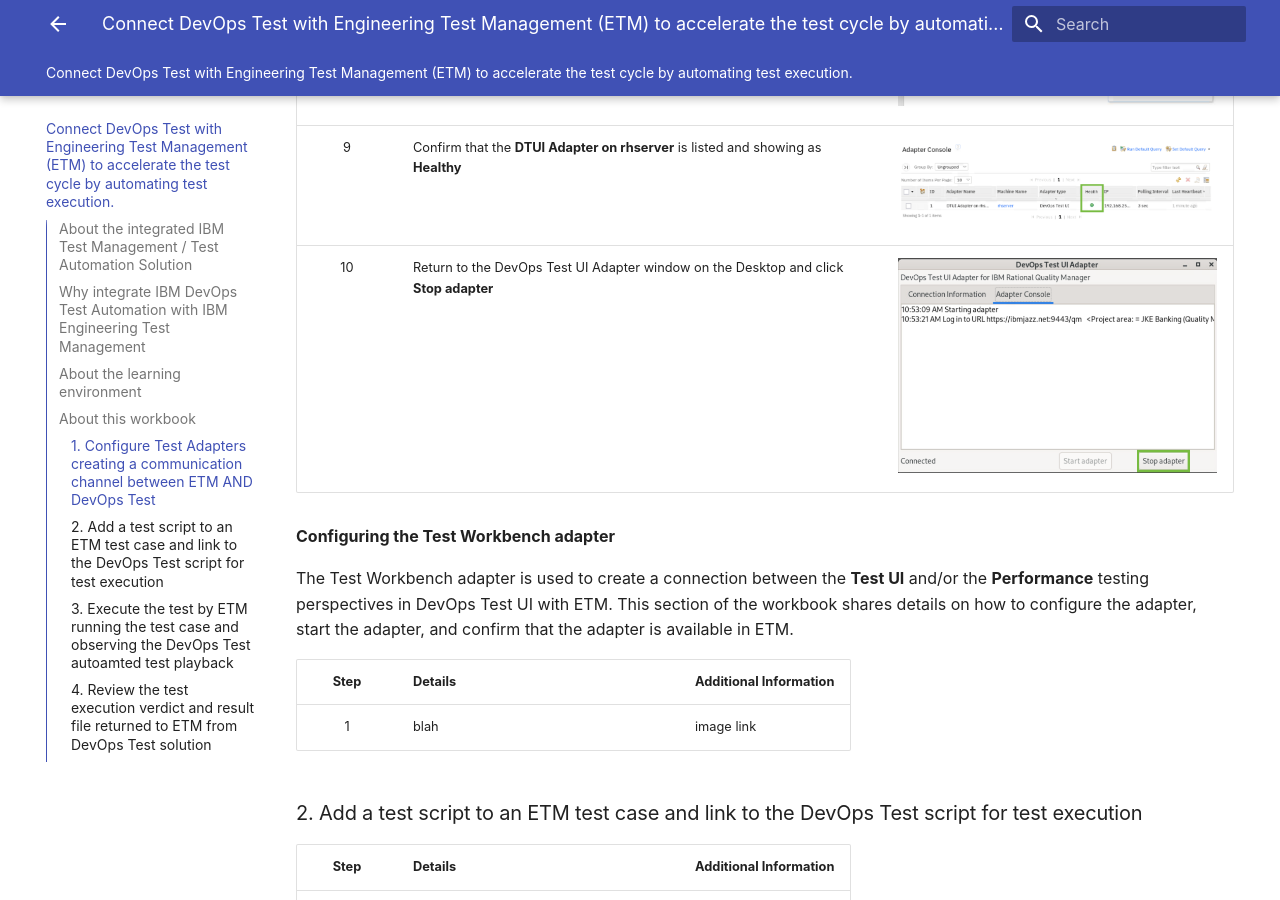
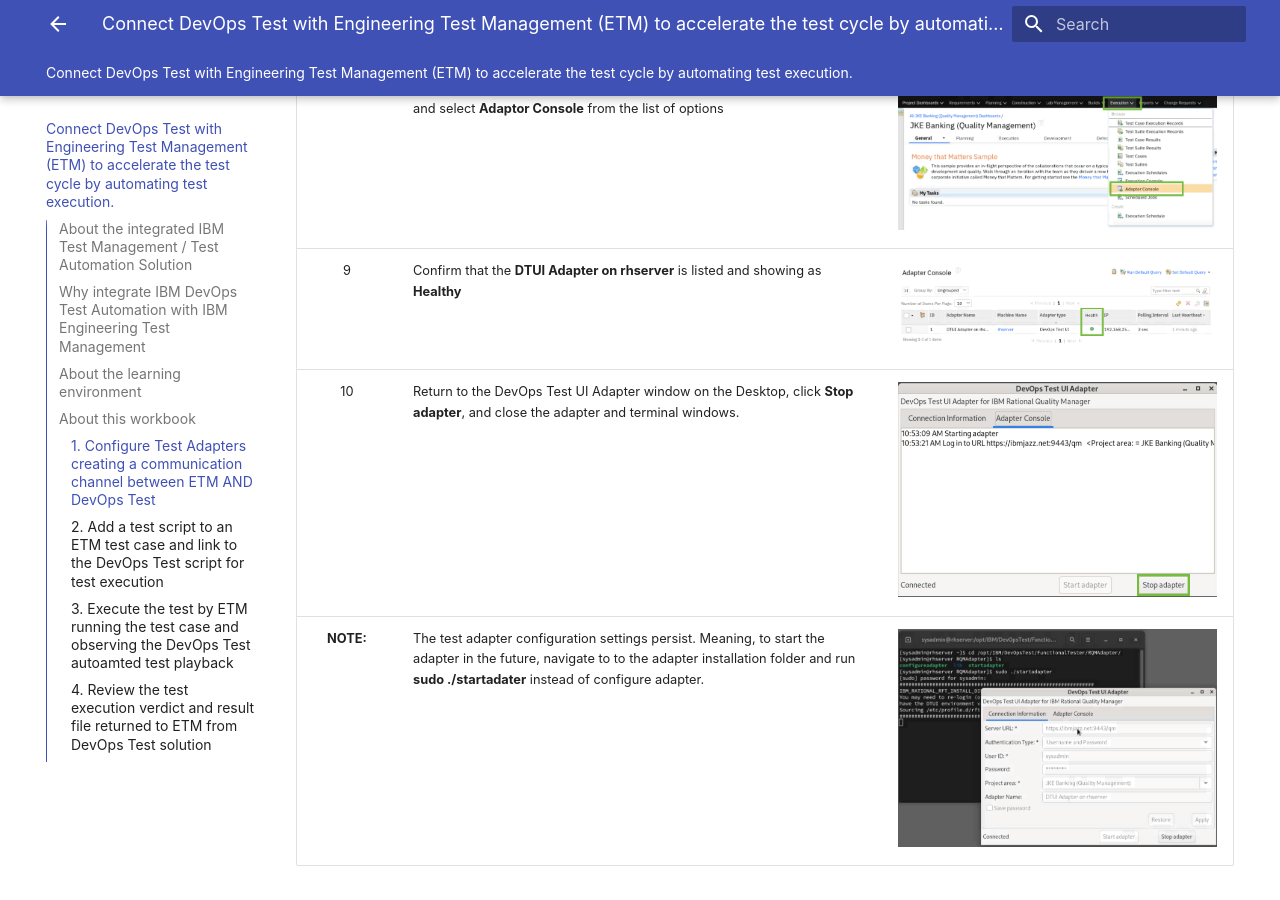
Before and after one commit to DevOpsAutomationLabs/Test_ELM, an MkDocs documentation site: the page built from docs/index.md, in a window 1280 px wide and 900 px high, scrolled down 7250 px. Built offline with MkDocs 1.6.1 and Material for MkDocs 9.7.7, drawn with Linux system fonts in a browser that asks for light colours; some of the changed text lies outside the part shown.

Commit message:
Enhancements

```diff
--- a/docs/index.md
+++ b/docs/index.md
@@ -73,9 +73,10 @@
 | 1 | Log in to Test Hub. | <img src="media/t1_1.png" alt="t1_1" style="width:75%; height:auto;"> |
 | 2 | Open the Test Project (e.g. JKEBanking) by clicking on the tile. | <img src="media/t1_2.png" alt="t1_2" style="width:75%; height:auto;"> |
 | 3 | Click **Manage > Integration** from the left-hand navigation bar. | <img src="media/t1_3.png" alt="t1_3" style="width:40%; height:auto;"> |
-| 4 | On the Integrations page, Click **Add IBM ETM Adapter** within the IBM Engineering Test Management (ETM) section. | <img src="media/t1_4.png" alt="t1_4" style="width:100%; height:auto;"> |
+| 4 | On the Integration page, click **Add IBM ETM Adapter** within the IBM Engineering Test Management (ETM) section. | <img src="media/t1_4.png" alt="t1_4" style="width:100%; height:auto;"> |
 | 5 | Enter the **ETM server URL**, **user name**, and **password**.</br>For the purpose of this exercise the following values were used:</br></br>**Server URL:** https://ibmjazz.net:9443</br>**Username:** sysadmin</br>**Password:** Passw0rd | <img src="media/t1_5.png" alt="t1_5" style="width:75%; height:auto;"> |
 | 6 | Click **Validate**. | <img src="media/t1_6.png" alt="t1_6" style="width:75%; height:auto;"> |
+| **NOTE:** | The Validate action connects to the ETM instances retrieving the available project areas to populate the Project area picklist. |  |
 | 7 | Select **JKE Banking (Quality Management)** from the Project area list. | <img src="media/t1_7.png" alt="t1_7" style="width:50%; height:auto;"> |
 | 8 | Provide a meaningful name for the adapter to be displayed in ETM on the adapter console. | <img src="media/t1_8.png" alt="t1_8" style="width:50%; height:auto;"> |
 | 9 | Click **Save** when done.| <img src="media/t1_9.png" alt="t1_9" style="width:75%; height:auto;"> |
@@ -90,12 +91,14 @@
 | 2 | Navigate to the following folder within the DevOpsTest installation location: </br>*TestUI installation directory*/FunctionalTester/RQMAdapter/ </br> For this exercise, the installation folder is "/opt/IBM/DevOpsTest"</br></br>**/cd /opt/IBM/DevOpsTest/FunctionalTester/RQMAdapter** | <img src="media/t1_11.png" alt="t1_11" style="width:100%; height:auto;"> |
 | 3 | As the superuser, execute the following command: </br> **sudo ./configureadapter**</br><br>*sudo password is "Passw0rd" (Passw+zero+rd)* | <img src="media/t1_12.png" alt="t1_12" style="width:100%; height:auto;"> |
 | 4 | In the DevOpsTest UI Adapter user interface, enter the appropriate information for your ETM installation. For the purposes of this exercise, the following was used to establish a connection with ETM.</br></br>**Server URL:** https://ibmjazz.net:9443/qm</br>**Authentication Type:** Username and Password</br>**User ID:** sysadmin</br>**Password:** Passw0rd</br>**Project area:**  JKEBanking (Quality Management) - selected from the picklist</br>**Adapter Name:** DTUI Adapter on rhserver | <img src="media/t1_13.png" alt="t1_13" style="width:100%; height:auto;"> |
+| **NOTE:** | The Project area picklist is automatically populated upon supplying the URL, User ID, and Password values.|  |
 | 5 | Click **Start Adapter**. | <img src="media/t1_14.png" alt="t1_14" style="width:100%; height:auto;"> |
 | 6 | Click the **Adapter Console** tab to confirm a connection was made to ETM. | <img src="media/t1_15.png" alt="t1_15" style="width:100%; height:auto;"> |
 | 7 | Launch a Browser and navigate to the JKE Banking (Quality Management) project in ETM.</br></br>**User ID:** sysadmin</br>**Password:** passw0rd | <img src="media/t1_16.png" alt="t1_16" style="width:100%; height:auto;"> |
 | 8 | From the JKE Banking (Quality Management) project area, click **Execution** and select **Adaptor Console** from the list of options | <img src="media/t1_17.png" alt="t1_17" style="width:100%; height:auto;"> |
 | 9 | Confirm that the **DTUI Adapter on rhserver** is listed and showing as **Healthy** | <img src="media/t1_18.png" alt="t1_18" style="width:100%; height:auto;"> |
-| 10 | Return to the DevOps Test UI Adapter window on the Desktop and click **Stop adapter** | <img src="media/t1_19.png" alt="t1_19" style="width:100%; height:auto;"> |
+| 10 | Return to the DevOps Test UI Adapter window on the Desktop, click **Stop adapter**, and close the adapter and terminal windows. | <img src="media/t1_19.png" alt="t1_19" style="width:100%; height:auto;"> |
+| **NOTE:** | The test adapter configuration settings persist. Meaning, to start the adapter in the future, navigate to to the adapter installation folder and run **sudo ./startadater** instead of configure adapter.| <img src="media/t1_20.png" alt="t1_20" style="width:100%; height:auto;"> |
 
 **Configuring the Test Workbench adapter**
 
```
Also changed, not shown: docs/media/t1_20.png (added).
